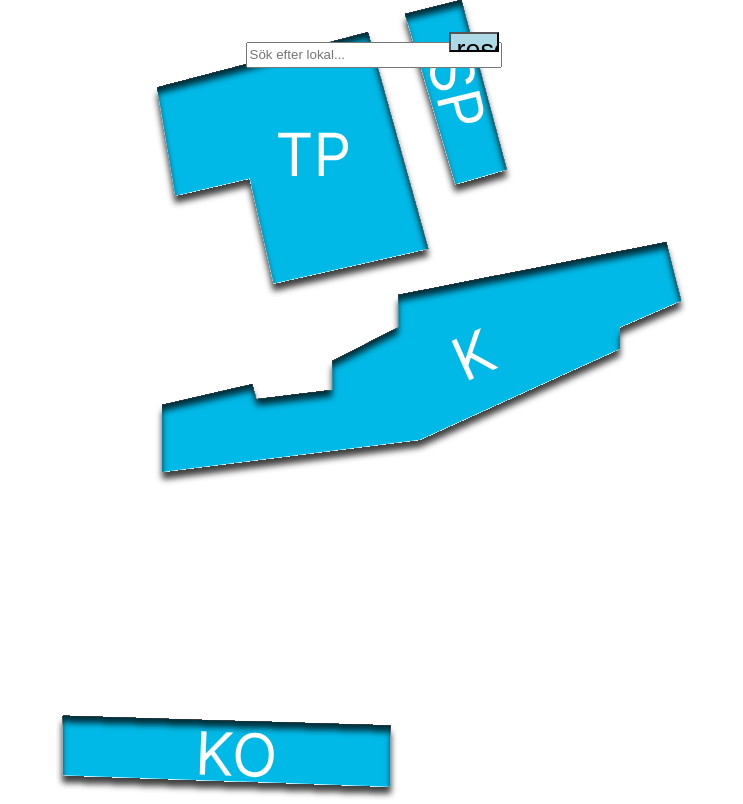
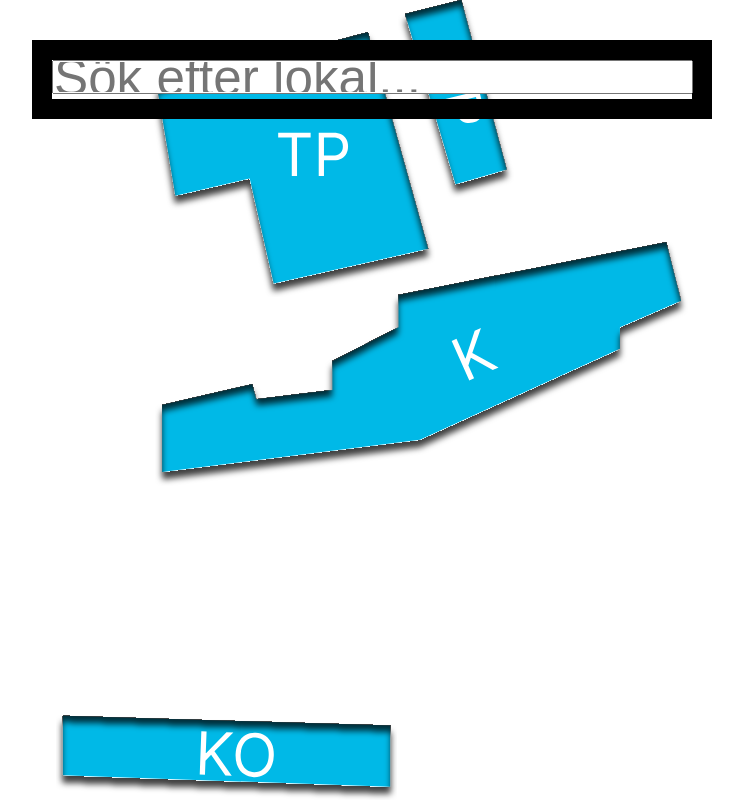
Before and after one commit to eLdOchLagor/atlius, a React (Create React App) app: page / in a window 1280 px wide. Shown: the whole page, without its empty margins (268-1011 px from the left). Built offline with nearby package versions, Linux system fonts and the light colour scheme.

Commit message:
Nikita css

```diff
--- a/src/App.css
+++ b/src/App.css
@@ -7,21 +7,20 @@ a {
   text-decoration: none;
   color: black;
 }
+.details{
+  background-color: white;
 
+}
 .room {
   background-color: #D9D9D9;
-  width: 80vw;
-  font-size: 2.5vw;
-  margin: auto;
-}
-
-input {
-
-  margin-top: 4vh;
+  font-size: 2vw;
+  margin:auto;
+  height: 30px;
 }
 
 .roomTitle {
-  margin: 0;
+  margin:0;
+  width: 100%;
 }
 
 .searchResults {
@@ -29,7 +28,10 @@ input {
   left: 0;
   right: 0;
   margin: auto;
+  width:50%;
   z-index: 1;
+  margin-top: 5vh;
+  border:20px solid black;
 }
 
 svg {
@@ -46,28 +48,21 @@ svg {
   text-align: center;
 }
 
-input[type="text"] {
-    width: 200px;
-    height: 20px;
-    padding-right: 50px;
+#input{
+  font-size: 4vw;
+  width: calc(100% - 3px);
+  height: 30px;
+  padding: 0;
 }
 
-input[type="reset"] {
-    margin-left: -53px;
-    height: 20px;
-    width: 50px;
-    margin-top: 4vh;
-    font-size: 2.1vw;
-
-
-}
 
 #resetKnapp {
   color:black;
-  background-color: lightblue;
+  background-color: #00B3E1;
+  padding:0;
 }
 
 #tillbakaKnapp{
   color:black;
-  background-color: lightblue;
+  background-color: #00B3E1;
 }
--- a/src/DataBase.js
+++ b/src/DataBase.js
@@ -76,7 +76,7 @@ export const elements = [
   {room: 'TP4028', floor: 4, building: 'Täppan'},
   {room: 'TP4029', floor: 4, building: 'Täppan'},
   {room: 'TP4030', floor: 4, building: 'Täppan'},
-  {room: 'TP4031', floor: 4, building: 'Täppan'},
+  //{room: 'TP4031', floor: 4, building: 'Täppan'},
   {room: 'TP4032', floor: 4, building: 'Täppan'},
   {room: 'TP4033', floor: 4, building: 'Täppan'},
   {room: 'TP4034', floor: 4, building: 'Täppan'},
--- a/src/LocationDetails.js
+++ b/src/LocationDetails.js
@@ -1,7 +1,8 @@
 import React, {useEffect} from 'react';
 import {useParams} from "react-router-dom";
 import {elements} from './DataBase.js';
-import {ReactComponent as Täppan5} from './maps/Täppan4.svg';
+import {ReactComponent as Täppan5} from "./maps/Täppan4.svg";
+
 import { Link } from "react-router-dom";
 
 function getRoomByName(room){
@@ -19,7 +20,7 @@ function LocationDetails(){
     console.log(mapName);
 
     useEffect(() => {
-        document.querySelector("#"+roomName).style.fill = "lightblue";
+        document.querySelector("#"+roomName).style.fill = "#00B3E1";
       }, []);
 
     return(
@@ -29,7 +30,6 @@ function LocationDetails(){
                     TillbakaKnapp
                 </div>
             </Link>
-
 
             <Täppan5/>
             <div id="description">
--- a/src/SearchRoom.js
+++ b/src/SearchRoom.js
@@ -33,7 +33,6 @@ return(
     <div className="searchResults">
         <form>
             <input id="input" type="text"  placeholder="Sök efter lokal..." onChange={changeInput}/>
-            <input id="resetKnapp" type="reset" value="reset" onClick={clearText}/>
         </form>
         {resultList.map((input) => (
         <LocationInfo key={input.room} data={input}/>
```
